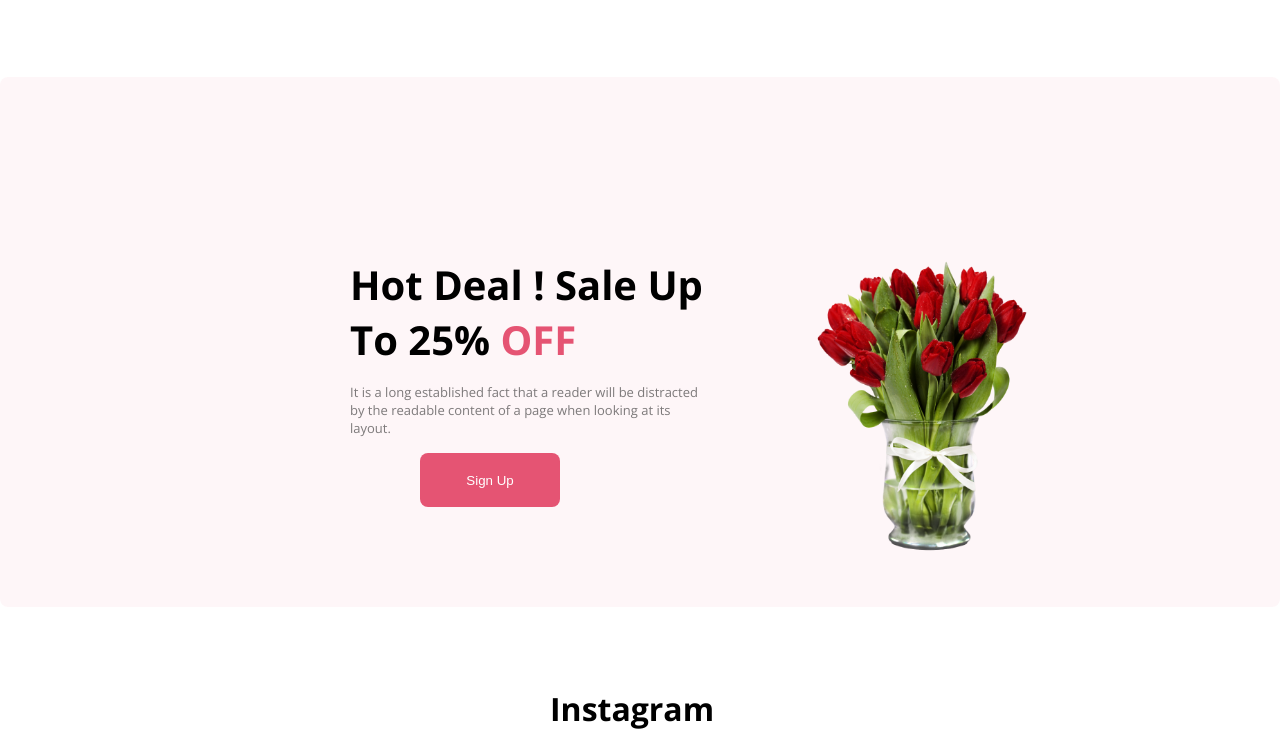
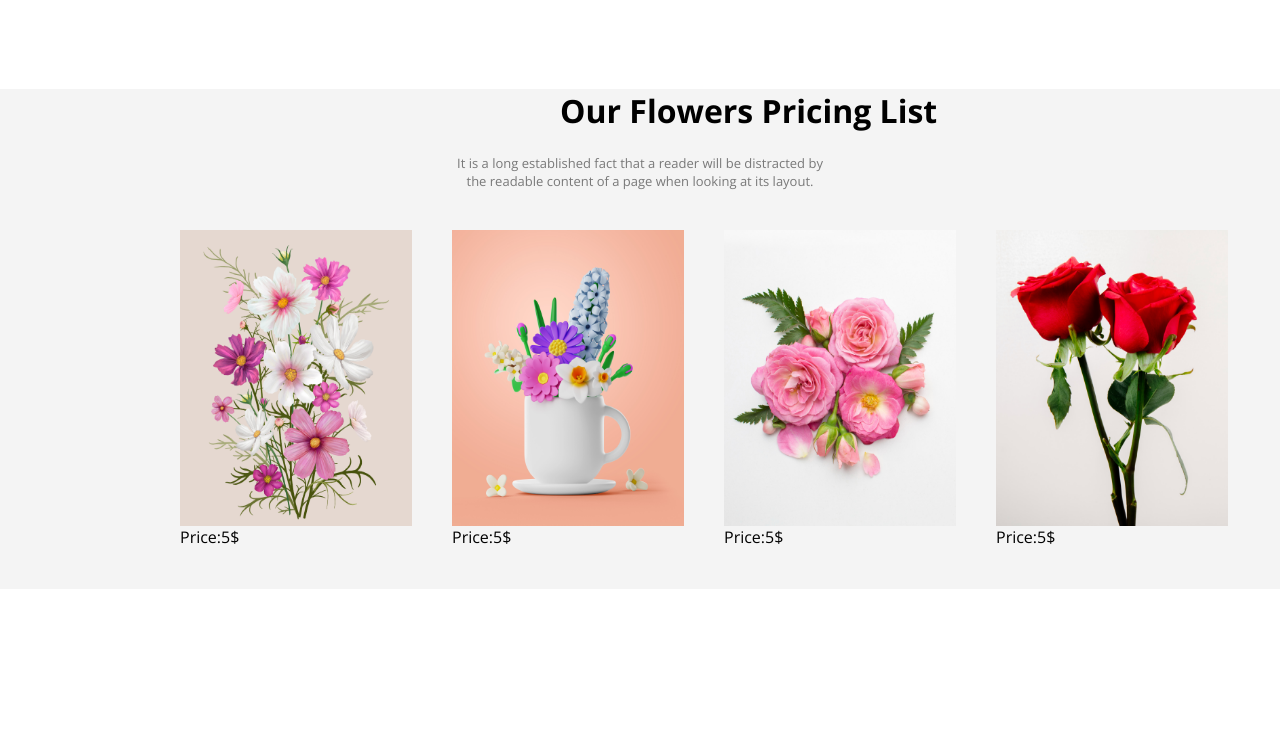
Before and after one commit to Fahmida-Faiza/Flower-website-assignment, a plain HTML site: page index.html in a window 1280 px wide. Shown: the part 1493-2240 px from the top of the page. Drawn offline with nearby package versions, Linux system fonts and the light colour scheme.

Commit message:
Completely done

```diff
--- a/index.html
+++ b/index.html
@@ -68,6 +68,45 @@
                 </div>
             </div>
         </div>
+        <!-- ///////////////////////////////////////////////////////////////////// -->
+<br><br><br><br><br><br>
+<div class="pricing-background">
+
+
+        <div class="our-description">
+            <h1 class="our-title">Our Flowers Pricing List</h1>
+            <br>
+            <p class="our-paragraph">It is a long established fact that a reader
+                will be distracted by<br> the readable
+
+                content of a page when
+                looking at its
+                layout.</p>
+        </div>
+        <div class="instragram-image added">
+            <div>
+            <img class="bg-color"src="./Flower Asset/Rectangle 4.png" alt="">
+            <p >Price:5$</p>
+            </div>
+            <div>
+            <img  class="bg-color"src="./Flower Asset/Rectangle 5.png" alt="">
+            <p>Price:5$</p>
+            </div>
+            <div>
+            <img  class="bg-color"src="./Flower Asset/Flower 01.png" alt="">
+            <p>Price:5$</p>
+            </div>
+            <div>
+            <img  class=" bg-color"src="./Flower Asset/Rectangle 6.png" alt="">
+            <p>Price:5$</p>
+            </div>
+
+
+        </div>
+        </div>
+        <br><br>
+
+
 
 
         <!-- 3rd part -->
@@ -99,7 +138,7 @@
 
 <div class="instragram-container">
 <div class="our-description">
-    <h1 class="our-title">Instagram</h1>
+    <h1 class="extra">Instagram</h1>
     <br>
     <p class="our-paragraph">
 
--- a/style.css
+++ b/style.css
@@ -24,7 +24,7 @@ body {
 }
 
 .banner-header {
-    max-width: 40%;
+    /* max-width: 40%; */
     font-weight: 800;
 }
 
@@ -61,11 +61,16 @@ body {
 }
 
 .our-title {
-    padding-left: 550px;
+    padding-left: 560px;
     margin-top: 80px;
     display: flex;
 
 
+}
+.extra{
+    padding-left: 660px;
+        margin-top: 80px;
+        display: flex;
 }
 
 .our-paragraph {
@@ -135,13 +140,31 @@ body {
     padding: 120px;
 }
 
+.bg-color{
+
+    /* width: 300px; */
+    display: flex;
+       margin-right: 20px;
+        width: 232px;
+        height: 296px;
+
+}
+.pricing-background{
+
+
+        background: rgba(39, 39, 39, 0.05);
+       height: 500px;
+}
+
+
+
 
 /* 3rd part */
 .Discount-container {
     margin-top: 200px;
     display: flex;
     gap: 100px;
-    padding: 180px 20px 50px 350px;
+    padding: 150px 20px 50px 350px;
     font-weight: 800;
 
     height: 300px;
@@ -178,13 +201,7 @@ body {
 
 
 /* /////////////////////////////////////////// */
-.instragram-container,
-.our-title {
-    /* margin-left: 29px;
-margin-top: 250px; */
-    /* border:2px solid blue; */
 
-}
 
 .instragram-container2 {
     /* border :2px solid yellow; */
```
